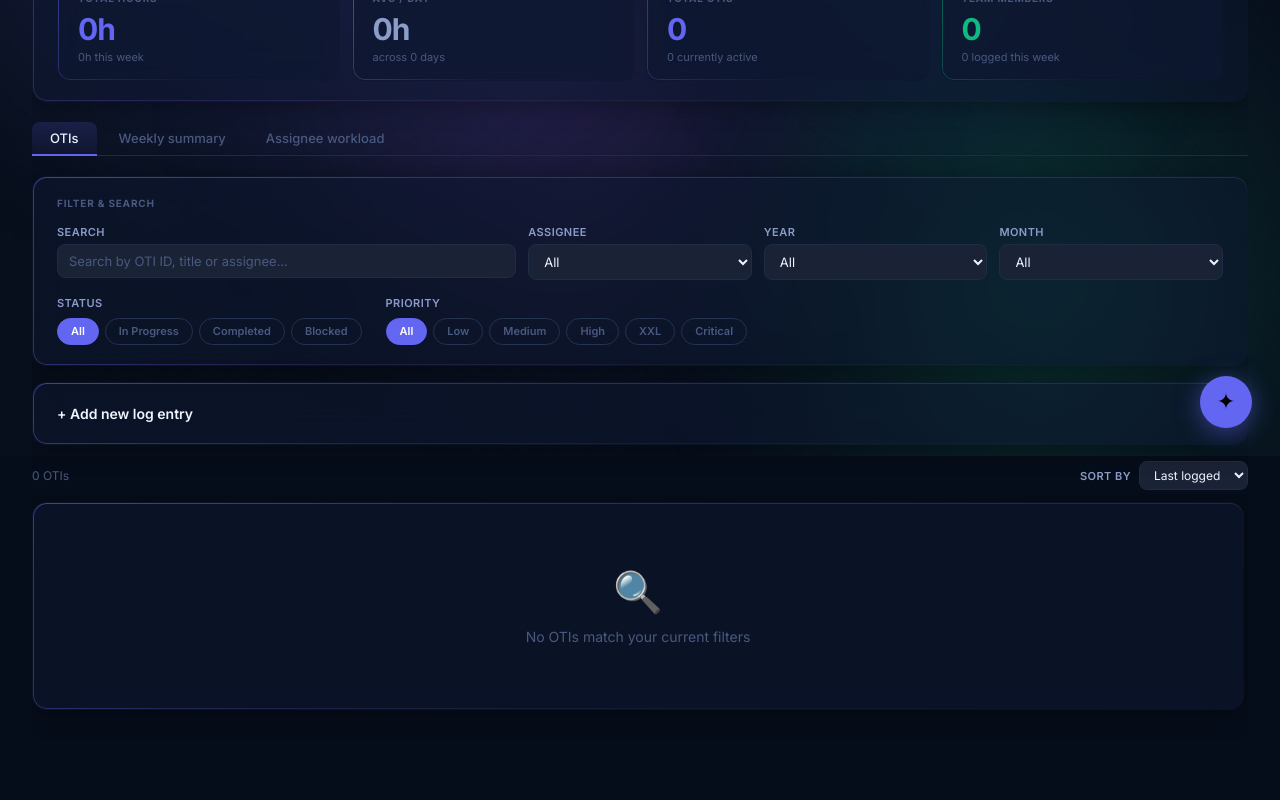
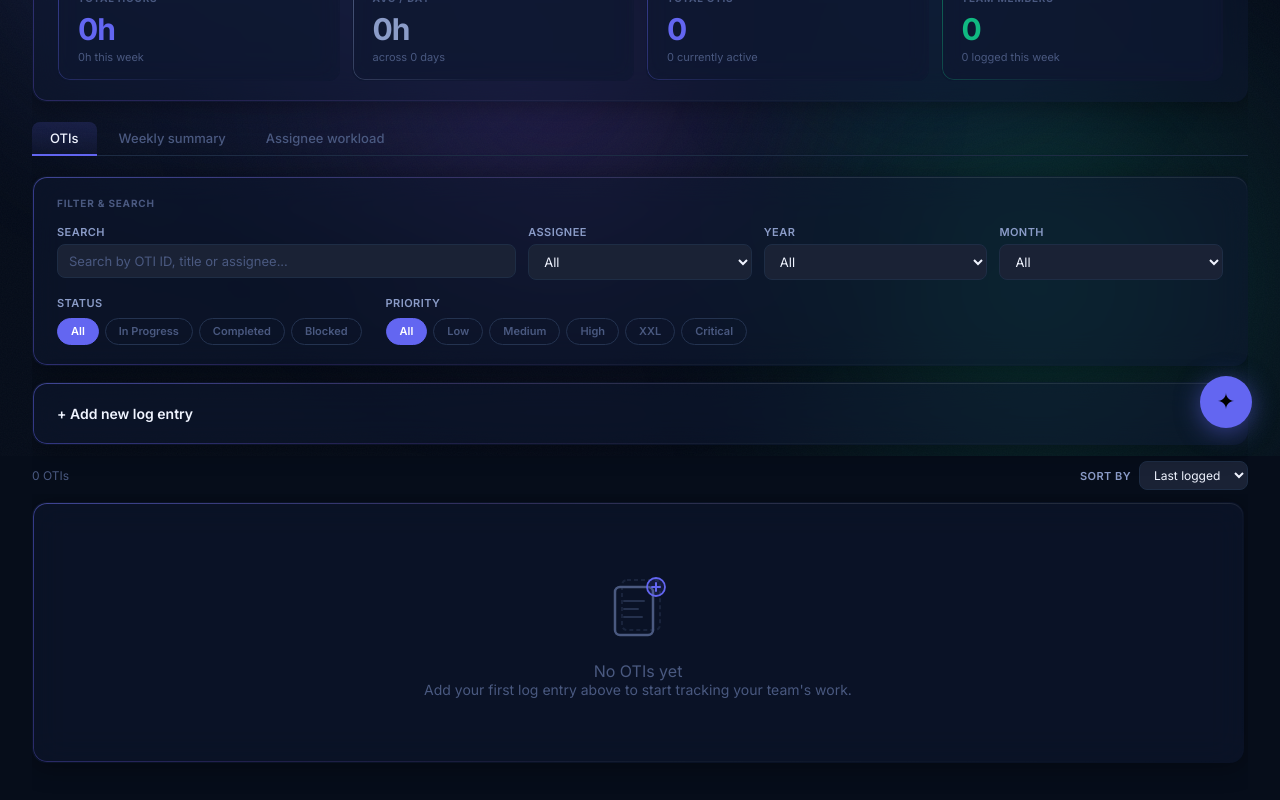
Before and after one commit to sreya-kambhatla/OTI-Tracker-AI, a React (Vite) app: page / in a window 1280 px wide. Shown: the part 344-1144 px from the top of the page. Before the commit the page ends 1102 px from the top, so only its background shows below. Built offline with nearby package versions, Linux system fonts and the light colour scheme.

Commit message:
Update App.jsx

```diff
--- a/src/App.jsx
+++ b/src/App.jsx
@@ -1,6 +1,7 @@
 import React from 'react';
 import { EMPTY_FILTERS } from './constants';
 import { groupByOTI, sumHours, applyFilters, loadFromStorage, saveToStorage, exportToCSV } from './utils';
+import { EmptyState, NoDataIllustration, NoResultsIllustration } from './components/Icons';
 import TopBar from './components/TopBar';
 import Dashboard from './components/Dashboard';
 import Filters from './components/Filters';
@@ -50,13 +51,10 @@ function App() {
       setLogs(importedLogs);
       setToast(`Imported ${importedLogs.length} entries successfully`);
     } else {
-      // Split into new (no existing key) and updates (existing key)
       const existingKeys = new Set(logs.map(l => `${l.otiId}|${l.date}|${l.assignee}`));
       const toAdd    = importedLogs.filter(l => !existingKeys.has(`${l.otiId}|${l.date}|${l.assignee}`));
       const toUpdate = importedLogs.filter(l =>  existingKeys.has(`${l.otiId}|${l.date}|${l.assignee}`));
-
       setLogs(prev => {
-        // Replace changed rows, then append new ones
         const updated = prev.map(existing => {
           const match = toUpdate.find(u => `${u.otiId}|${u.date}|${u.assignee}` === `${existing.otiId}|${existing.date}|${existing.assignee}`);
           return match ? { ...existing, ...match, id: existing.id } : existing;
@@ -121,10 +119,20 @@ function App() {
           {tab === "otis" && (
             <div style={{ marginTop:8 }}>
               {sortedOTIs.length === 0 ? (
-                <div className="card empty">
-                  <div className="empty-icon">🔍</div>
-                  <div className="empty-text">No OTIs match your current filters</div>
-                </div>
+                logs.length === 0 ? (
+                  <EmptyState
+                    illustration={<NoDataIllustration />}
+                    title="No OTIs yet"
+                    subtitle="Add your first log entry above to start tracking your team's work."
+                  />
+                ) : (
+                  <EmptyState
+                    illustration={<NoResultsIllustration />}
+                    title="No results found"
+                    subtitle="No OTIs match your current filters. Try adjusting or clearing them."
+                    action={{ label:"Clear filters", onClick:() => setFilters(EMPTY_FILTERS) }}
+                  />
+                )
               ) : (
                 sortedOTIs.map(([otiId, entries]) => (
                   <OTICard key={otiId} otiId={otiId} entries={entries}
```
